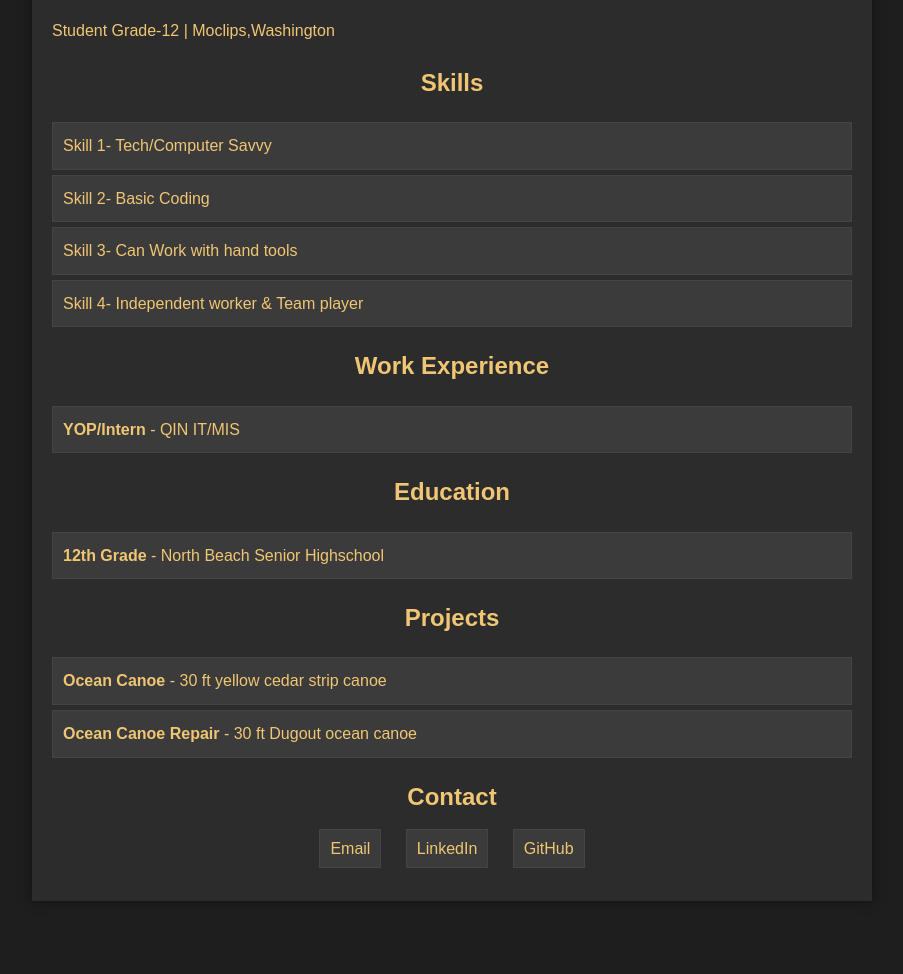
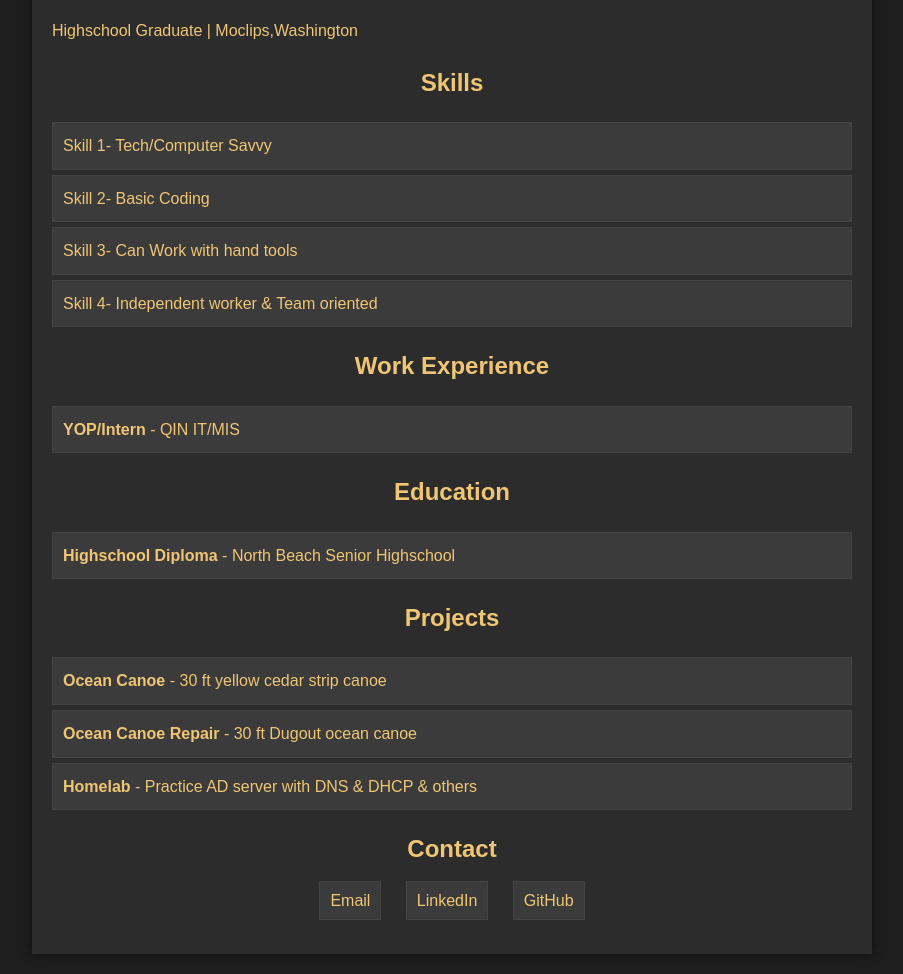
Before and after one commit to FD-3/ReZume, a plain HTML site: page index.html in a window 1280 px wide. Shown: the part 195-1169 px from the top of the page, without its empty margins (188-1091 px from the left). Before the commit the page ends 1116 px from the top, so only its background shows below. Drawn offline with Linux system fonts and the light colour scheme.

Commit message:
Rezume update

```diff
--- a/index.html
+++ b/index.html
@@ -102,7 +102,7 @@
         <div class="profile">
             <img src="https://avatars.githubusercontent.com/u/177491355?s=96&v=4" alt="Profile Picture">
             <h1>Franklin DeLaCruZ</h1>
-            <p>Student Grade-12  | Moclips,Washington</p>
+            <p> Highschool Graduate  | Moclips,Washington</p>
         </div>
 
         <div class="skills">
@@ -110,13 +110,13 @@
             <ul>
                 <li onclick="toggleDetail(this)">
                     Skill 1</strong>- Tech/Computer Savvy
-                    <p class="hidden">Can build & tear apart computers, Can image, Understand VM's, knows BoiS, Basic video Editing </p>
+                    <p class="hidden">Can build & tear apart computers, Can image different OS's, Understand VM's, knows BoiS, Basic video Editing </p>
                 </li>
                 <li onclick="toggleDetail(this)">Skill 2- Basic Coding </li>
                 <li onclick="toggleDetail(this)">
                     Skill 3</strong>- Can Work with hand tools
                     <p class="hidden">Drill, Table saw, jigsaw, planer, chainsaw, screwdrivers etc.. </p>
-                    <li onclick="toggleDetail(this)">Skill 4- Independent worker & Team player</li>
+                    <li onclick="toggleDetail(this)">Skill 4- Independent worker & Team oriented</li>
                 </li>
             </div>
 
@@ -135,8 +135,8 @@
             <h2>Education</h2>
             <ul>
                 <li onclick="toggleDetail(this)">
-                    <strong>12th Grade</strong> - North Beach Senior Highschool
-                    <p class="hidden">Currently finishing my senior year of highschool online at North Beach. Extracurriculars i've taken include FBLA, ASB, Knowledge-bowl. Gotten student of the month for Integrity and another for ethics. Been awarded with hyak booster club award (Teachers Choice). With this last Year I only have 2.5 credits to complete & have done so with a 3.0 . </p>
+                    <strong>Highschool Diploma</strong> - North Beach Senior Highschool
+                    <p class="hidden">Just finished my senior year of highschool online at North Beach. Extracurriculars i've taken include FBLA, ASB, Knowledge-bowl.I got student of the month for Integrity and another for ethics. Been awarded with hyak booster club award (Teachers Choice). With this last Year I only had 2.5 credits to complete & have done so with a 3.0 . </p>
                 </li>
 
                 </li>
@@ -149,9 +149,12 @@
                 <li onclick="toggleDetail(this)">
                     <strong>Ocean Canoe</strong> - 30 ft yellow cedar strip canoe
                     <p class="hidden">I helped my dad build a 30ft strip canoe in the summer of 2023-2024. This got me hands on experience with tools listed above. As well as experience putting together plans for projects.   </p>
-                    <li onclick="toggleDetail(this)">
+                 <li onclick="toggleDetail(this)">
                     <strong>Ocean Canoe Repair</strong> - 30 ft Dugout ocean canoe
                     <p class="hidden">I helped my dad Repair a 30+ft dugout the first week of March 2025. We repaired a crack along the side & sealed a leak. (Sanded the paint off then used fiber-glass with epoxy resin)   </p>
+                <li onclick="toggleDetail(this)">
+                    <strong>Homelab</strong> - Practice AD server with DNS & DHCP & others
+                    <p class="hidden">  Ive set up multiple different practice labs to gain experience with different environments some include; the practice AD lab, A jelly fin server on Debian, and an Arista swith lab with ubuntu.  </p>
                 </li>
 
         <div class="contact">
```
